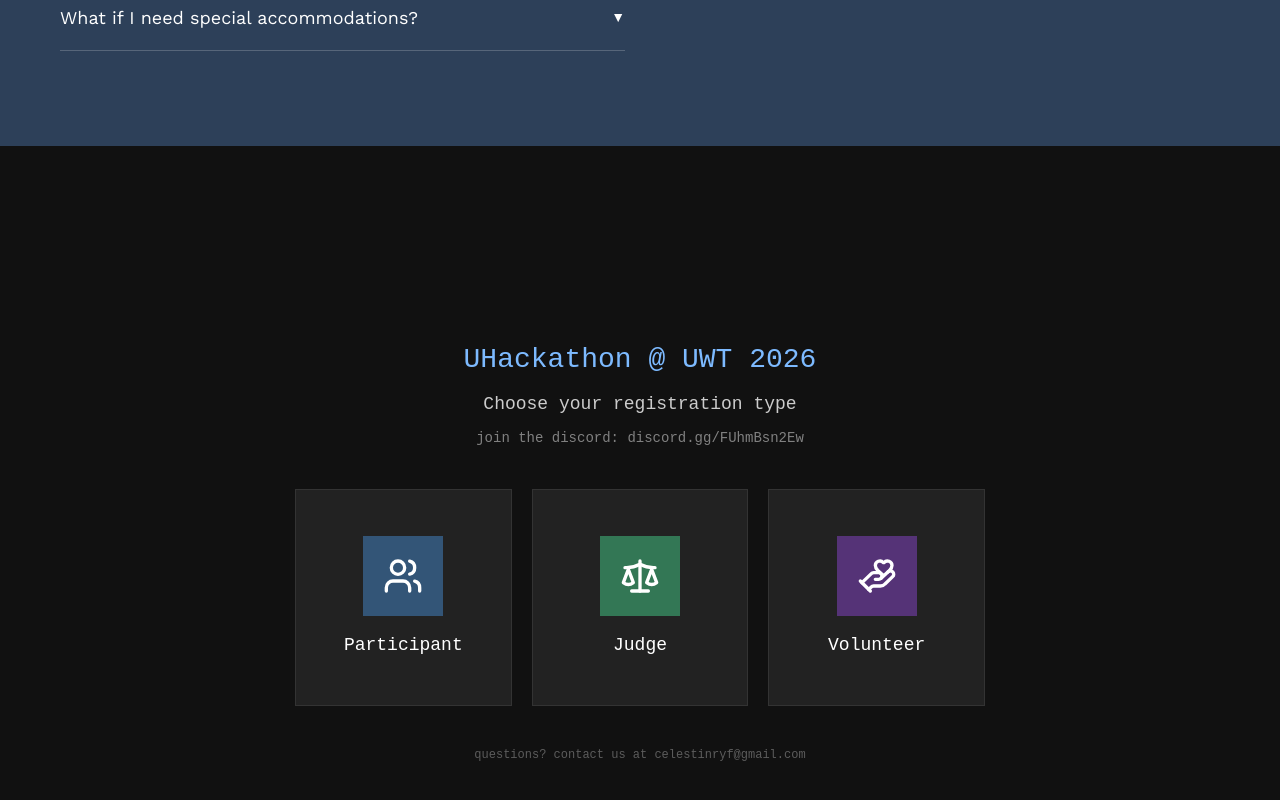
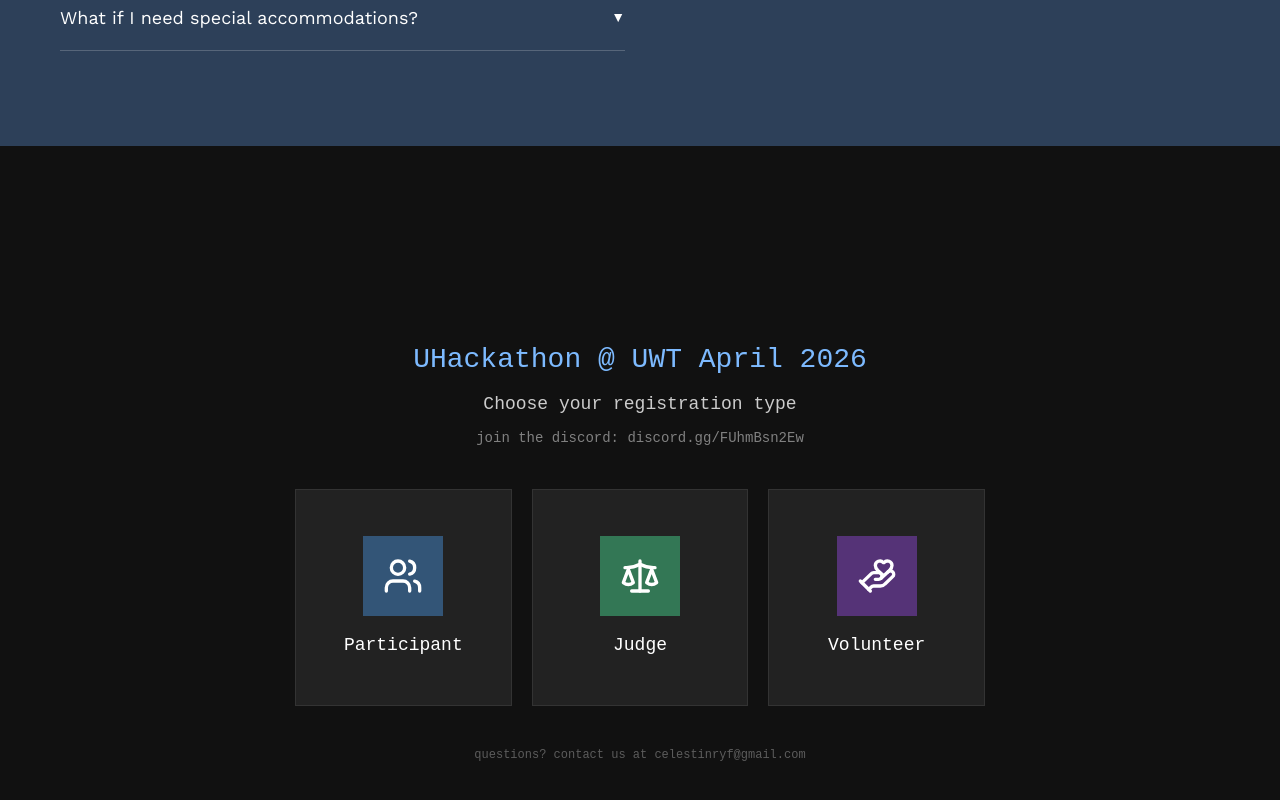
Before and after one commit to celestinryf/uhackathon, a Next.js app in the folder client/: page / in a window 1280 px wide. Shown: the part 5636-6436 px from the top of the page. Built offline with nearby package versions, Linux system fonts and the light colour scheme.

Commit message:
fix: date

```diff
--- a/client/app/components/Form/Form.tsx
+++ b/client/app/components/Form/Form.tsx
@@ -70,7 +70,7 @@
       <div style={{ width: '100%', maxWidth: '690px', paddingTop: '10px' }}>
         <div style={{ textAlign: 'center', marginBottom: '40px' }}>
           <h1 style={{ fontSize: '28px', color: '#7dbaff', marginBottom: '10px' }}>
-            UHackathon @ UWT 2026
+            UHackathon @ UWT April 2026
           </h1>
           <p style={{ fontSize: '18px', marginBottom: '10px' }}>Choose your registration type</p>
           <div style={{ opacity: 0.6, fontSize: '14px' }}>
```
